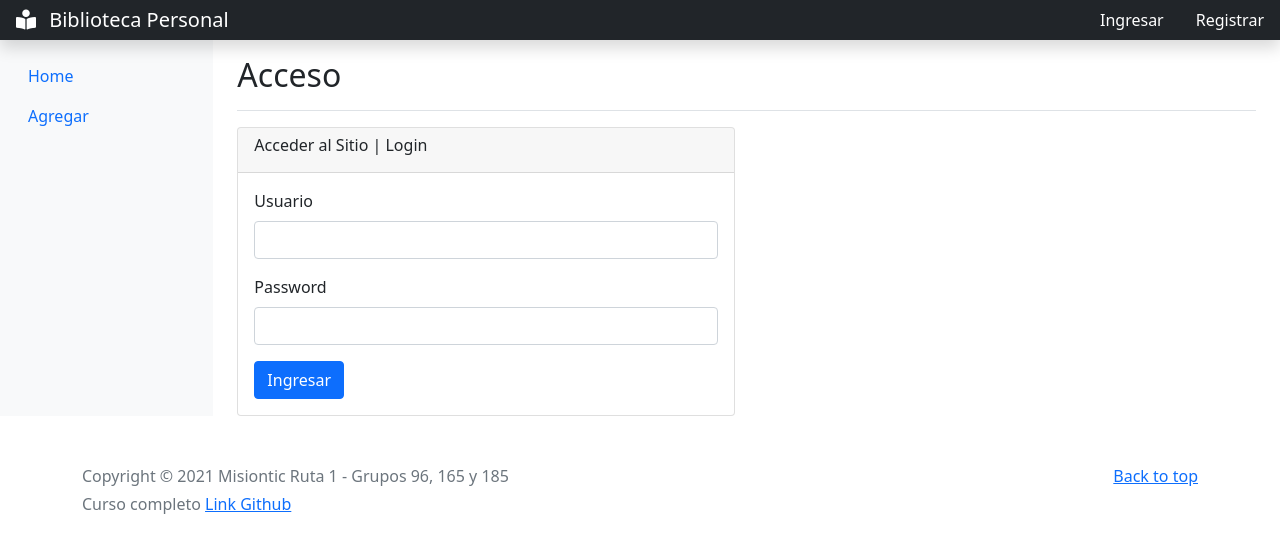
After one commit to jguerrero10/misiontic2020R1, a Django app: page /usuario/login/ in a window 1280 px wide. The commit adds this page. Shown: the top 553 px of the page. Run offline with Django 3.2, Linux system fonts and the light colour scheme.

Commit message:
Mensajes, Formularios, Login

```diff
--- a/Modulo 2/django/mbproject/loanapp/admin.py
+++ b/Modulo 2/django/mbproject/loanapp/admin.py
@@ -1,3 +1,4 @@
 from django.contrib import admin
+from loanapp.models import *
 
-# Register your models here.
+admin.site.register(Libro)
--- a/Modulo 2/django/mbproject/loanapp/forms.py
+++ b/Modulo 2/django/mbproject/loanapp/forms.py
@@ -1,8 +1,27 @@
-from django.db.models import fields
 from django.forms import ModelForm
+from django import forms
+
 from loanapp.models import *
 
-class PersonaForm(ModelForm):
-    class Meta:
-        model = Persona
-        fields = '__all__'
+class UsuarioForm(forms.Form):
+    usuario = forms.CharField(max_length=20, widget=forms.TextInput(attrs={
+        'class': 'form-control'
+    }))
+    correo = forms.EmailField(max_length=50, widget=forms.EmailInput(attrs={
+        'class': 'form-control',
+        'placeholder': 'nombre@correo'
+    }))
+    password = forms.CharField(max_length=12, widget=forms.PasswordInput(attrs={
+        'class': 'form-control'
+    }))
+    password_verificar = forms.CharField(max_length=12, widget=forms.PasswordInput(attrs={
+        'class': 'form-control'
+    }))
+
+class LoginForm(forms.Form):
+    usuario = forms.CharField(max_length=20, widget=forms.TextInput(attrs={
+        'class': 'form-control'
+    }))
+    password = forms.CharField(max_length=12, widget=forms.PasswordInput(attrs={
+        'class': 'form-control'
+    }))
--- a/Modulo 2/django/mbproject/loanapp/templates/base.html
+++ b/Modulo 2/django/mbproject/loanapp/templates/base.html
@@ -19,6 +19,24 @@
                 <i class="fas fa-book-reader me-2"></i>
                 Biblioteca Personal
             </a>
+            <div class="nav nav-pills" >
+
+               {% if user.is_authenticated %}
+                  <li class="nav-item">
+                    <a href="" class="nav-link text-white">{{user.username}}</a>
+                  </li>
+                  <li class="nav-item">
+                    <a href="{% url 'logout_user' %}" class="nav-link text-white">Salir</a>
+                  </li>
+                {% else %}
+                <li class="nav-item">
+                    <a class="nav-link text-white" href="{% url 'login_user' %}">Ingresar</a>
+                 </li>
+                 <li class="nav-item">
+                     <a class="nav-link text-white" href="{% url 'registrar_usuario' %}">Registrar</a>
+                 </li>
+               {% endif %}
+            </div>
         </header>
         <div class="container-fluid">
             <div class="row">
@@ -35,12 +53,6 @@
                                     Agregar
                                 </a>
                             </li>
-                            <li class="nav-item">
-                                <a class="nav-link" href="{% url 'personas' %}">
-                                    Personas
-                                </a>
-                            </li>
-
                         </ul>
                     </div>
                 </nav>
--- /dev/null
+++ b/Modulo 2/django/mbproject/loanapp/templates/login_usuario.html
@@ -0,0 +1,45 @@
+{% extends 'base.html' %}
+
+{% block titulo %}
+    Login
+{% endblock titulo %}
+
+{% block tema %}
+    Acceso
+{% endblock tema %}
+
+{% block contenido %}
+    <div class="row">
+        <div class="col-6">
+            <div class="card">
+                <div class="card-header">
+                    <h6>Acceder al Sitio | Login</h6>
+                </div>
+                <div class="card-body">
+                    {% if messages %}
+                    {% for message in messages %}
+                    <div class="alert alert-{{ message.tags }} alert-dismissible fade show" role="alert">
+                        {{ message }}
+                        <button type="button" class="btn-close" data-bs-dismiss="alert" aria-label="Close"></button>
+                    </div>
+                    {% endfor %}
+
+                {% endif %}
+                    <form action="{% url 'login_user' %}" method="post">
+                        {% csrf_token %}
+                        <div class="mb-3">
+                          <label for="id_usuario" class="form-label">{{formLogin.usuario.label}}</label>
+                          {{formLogin.usuario}}
+                        </div>
+                        <div class="mb-3">
+                          <label for="id_password" class="form-label">{{formLogin.password.label}}</label>
+                          {{formLogin.password}}
+                        </div>
+                        <button type="submit" class="btn btn-primary">Ingresar</button>
+                      </form>
+                </div>
+            </div>
+        </div>
+    </div>
+
+{% endblock contenido %}
--- a/Modulo 2/django/mbproject/loanapp/urls.py
+++ b/Modulo 2/django/mbproject/loanapp/urls.py
@@ -5,6 +5,4 @@ urlpatterns  = [
     path('libro/agregar/', agregar_libro, name='agregar_libro'),
     path('libro/editar/<int:id>', editar_libro, name='editar_libro'),
     path('libro/eliminar/<int:id>', eliminar_libro, name='eliminar_libro'),
-    path('personas/', personas, name='personas'),
-    path('persona/agregar', agregar_persona, name='agregar_persona')
 ]
--- a/Modulo 2/django/mbproject/loanapp/views.py
+++ b/Modulo 2/django/mbproject/loanapp/views.py
@@ -1,8 +1,12 @@
 from django.shortcuts import redirect, render
-from django.http import HttpResponse
+from django.http import HttpResponse, response
 from django.urls import reverse
 from loanapp.models import *
 from loanapp.forms import *
+from django.contrib.auth.models import User
+from django.contrib import messages
+from django.contrib.auth import authenticate, login, logout
+from django.contrib.auth.decorators import login_required
 
 
 def home(request):
@@ -13,6 +17,7 @@ def home(request):
     contexto['libros'] = libros
     return render(request, 'index.html', contexto)
 
+@login_required(login_url='/usuario/login/')
 def agregar_libro(request):
     if request.method == 'POST':
         serial = request.POST['serial']
@@ -41,6 +46,7 @@ def agregar_libro(request):
     else:
         return render(request, 'agregar_libro.html')
 
+@login_required(login_url='/usuario/login/')
 def editar_libro(request, id):
     libro = Libro.objects.get(id=id)
     if request.method == 'POST':
@@ -77,24 +83,57 @@ def editar_libro(request, id):
     else:
         return render(request, 'editar_libro.html', {'libro': libro})
 
+@login_required(login_url='/usuario/login/')
 def eliminar_libro(request, id):
     libro = Libro.objects.get(id=id)
     libro.delete()
     return redirect(reverse('inicio'))
 
-def personas(request):
-    return render(request, 'personas.html')
-
-def agregar_persona(request):
+def registrar_usuario(request):
     if request.method == 'POST':
-        form = PersonaForm(request.POST)
+        form = UsuarioForm(request.POST)
         if form.is_valid():
-            form.save()
-            estado = "Los datos se guardaron correctamente"
+            usuario = form.cleaned_data['usuario']
+            correo = form.cleaned_data['correo']
+            password = form.cleaned_data['password']
+            password_verificar = form.cleaned_data['password_verificar']
+            if password == password_verificar:
+                User.objects.create_user(usuario, correo, password)
+                messages.success(request, 'Usuario creado correctamente.')
+                return redirect(reverse('registrar_usuario'))
+            else:
+                messages.warning(request, 'Contraseña no coincide')
+                return redirect(reverse('registrar_usuario'))
         else:
-            estado = "No fue posible guardar la Informacion"
-        return HttpResponse(estado)
+            messages.warning(request, 'Datos no validos')
+            return redirect(reverse('registrar_usuario'))
     else:
         contexto = dict()
-        contexto['form'] = PersonaForm()
-        return render(request, 'agregar_persona.html', contexto)
+        contexto['UsuarioForm'] = UsuarioForm()
+        return render(request, 'registrar_usuario.html', contexto)
+
+def login_(request):
+    if request.method == 'POST':
+        form = LoginForm(request.POST)
+        if form.is_valid():
+            usuario = form.cleaned_data['usuario']
+            password = form.cleaned_data['password']
+            user = authenticate(username=usuario, password=password)
+            if user is not None:
+                login(request, user)
+                return redirect(reverse('inicio'))
+            else:
+                messages.warning(request, 'El usuario y/o contraseña es incorrecto')
+                return redirect(reverse('login_user'))
+        else:
+            messages.warning(request, 'Error al leer los datos enviados')
+            return redirect(reverse('login_user'))
+    else:
+        contexto = dict()
+        contexto['formLogin'] = LoginForm()
+        return render(request, 'login_usuario.html', contexto)
+
+@login_required(login_url='/usuario/login/')
+def logout_(request):
+    logout(request)
+    return redirect(reverse('inicio'))
--- a/Modulo 2/django/mbproject/mbproject/urls.py
+++ b/Modulo 2/django/mbproject/mbproject/urls.py
@@ -21,4 +21,7 @@ urlpatterns = [
     path('admin/', admin.site.urls),
     path('', home, name='inicio'),
     path('loanapp/', include('loanapp.urls')),
+    path('usuario/registrar/', registrar_usuario, name='registrar_usuario'),
+    path('usuario/login/', login_, name='login_user'),
+    path('usuario/logout/', logout_, name='logout_user')
 ]
```
Also changed, not shown: Modulo 2/django/mbproject/loanapp/models.py (+4 -6 lines), Modulo 2/django/mbproject/loanapp/templates/agregar_persona.html (deleted, +0 -15 lines), Modulo 2/django/mbproject/loanapp/templates/personas.html (deleted, +0 -17 lines), Modulo 2/django/mbproject/loanapp/templates/registrar_usuario.html (added, +53 -0 lines).
